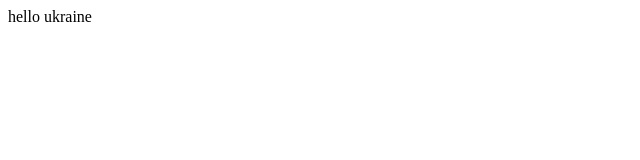
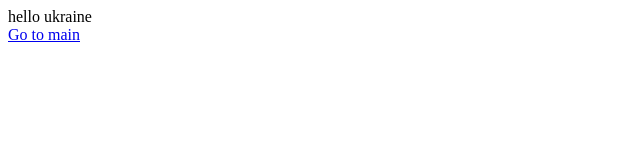
Before and after one commit to Grinderman-G/1, a plain HTML site: page index.html in a window 1280 px wide. Shown: the full height of the page, 0-640 px from the left. Drawn offline with Linux system fonts and the light colour scheme.

Commit message:
add link

```diff
--- a/index.html
+++ b/index.html
@@ -8,5 +8,6 @@
 </head>
 <body>
     <div>hello ukraine</div>
+    <a href="#">Go to main</a>
 </body>
 </html>
```
